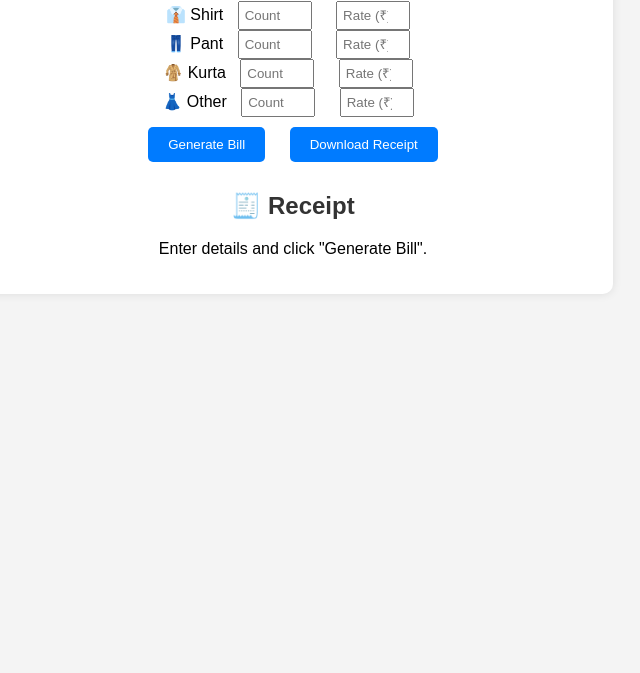
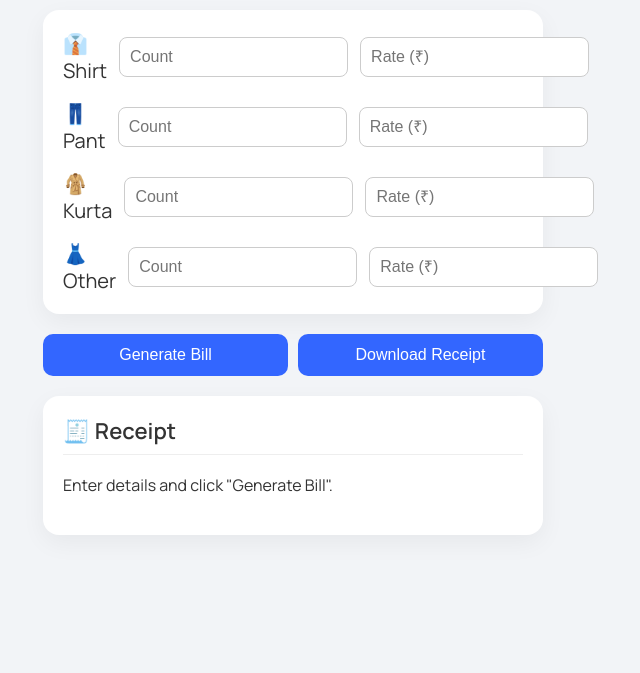
Before and after one commit to piyushram612/Ironing-Bill-Calculator, a plain HTML site: page index.html in a window 1280 px wide. Shown: the part 127-800 px from the top of the page, without its empty margins (347-987 px from the left). Drawn offline with nearby package versions, Linux system fonts and the light colour scheme.

Commit message:
Update style.css

```diff
--- a/style.css
+++ b/style.css
@@ -1,50 +1,98 @@
 body {
-    font-family: Arial, sans-serif;
-    background: #f4f4f4;
-    padding: 20px;
-    text-align: center;
+  margin: 0;
+  font-family: 'Manrope', sans-serif;
+  background-color: #f2f4f7;
+  color: #333;
 }
 
 .container {
-    background: white;
-    padding: 20px;
-    border-radius: 10px;
-    max-width: 600px;
-    margin: auto;
-    box-shadow: 0 0 10px rgba(0,0,0,0.1);
+  max-width: 500px;
+  margin: 40px auto;
+  padding: 20px;
 }
 
-h1, h2 {
-    color: #333;
+h1 {
+  text-align: center;
+  font-weight: 600;
+  font-size: 28px;
+  margin-bottom: 20px;
 }
 
-.form-group {
-    margin: 20px 0;
+.card {
+  background: #fff;
+  border-radius: 16px;
+  padding: 20px;
+  box-shadow: 0 8px 24px rgba(0,0,0,0.05);
+  display: flex;
+  flex-direction: column;
+  gap: 16px;
 }
 
-input {
-    width: 60px;
-    margin: 0 10px;
-    padding: 5px;
+.input-group {
+  display: flex;
+  align-items: center;
+  gap: 12px;
+}
+
+.input-group span {
+  width: 60px;
+  font-size: 20px;
+}
+
+.input-group input {
+  flex: 1;
+  padding: 10px;
+  font-size: 16px;
+  border: 1px solid #ccc;
+  border-radius: 8px;
+}
+
+.buttons {
+  display: flex;
+  gap: 10px;
+  margin: 20px 0;
+  justify-content: center;
 }
 
 button {
-    padding: 10px 20px;
-    margin: 10px;
-    background: #007BFF;
-    color: white;
-    border: none;
-    border-radius: 5px;
-    cursor: pointer;
+  flex: 1;
+  padding: 12px;
+  font-size: 16px;
+  border: none;
+  border-radius: 10px;
+  background-color: #3366ff;
+  color: white;
+  cursor: pointer;
+  transition: background-color 0.2s ease-in-out;
 }
 
 button:hover {
-    background: #0056b3;
+  background-color: #1d4ed8;
 }
 
-.bill {
-    background: #f9f9f9;
-    margin-top: 20px;
-    padding: 15px;
-    border: 1px dashed #ccc;
+.bill-card {
+  background: #fff;
+  border-radius: 16px;
+  padding: 20px;
+  box-shadow: 0 8px 24px rgba(0,0,0,0.05);
+  margin-top: 20px;
 }
+
+.bill-card h2 {
+  margin-top: 0;
+  font-size: 22px;
+  font-weight: 600;
+  border-bottom: 1px solid #eee;
+  padding-bottom: 8px;
+}
+
+.bill-card p {
+  font-size: 16px;
+  line-height: 1.6;
+}
+
+.bill-card strong {
+  font-size: 18px;
+  display: block;
+  margin-top: 10px;
+}
```
